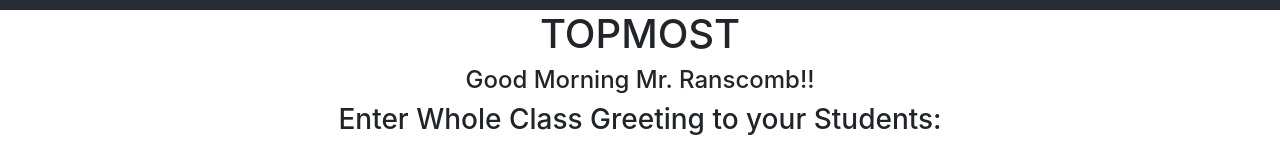
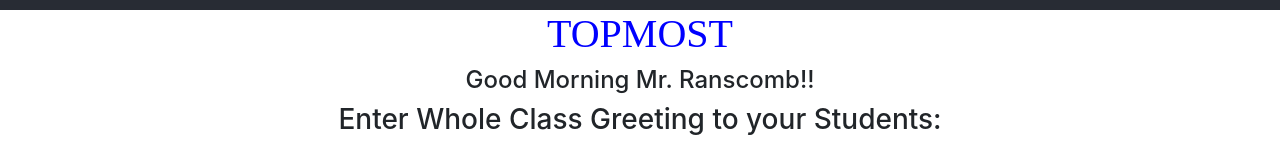
Before and after one commit to Strasserl/topmost, a React (Create React App) app: page / in a window 1280 px wide. Shown: the top 143 px of the page. Built offline with nearby package versions, Linux system fonts and the light colour scheme; no server answers.

Commit message:
changes font for title

```diff
--- a/src/App.css
+++ b/src/App.css
@@ -40,3 +40,7 @@
 .studentImage {
   width: 400px;
 }
+.rect {
+  color: blue;
+  font-family: Chalkduster;
+}
--- a/src/App.js
+++ b/src/App.js
@@ -7,7 +7,7 @@ class App extends Component {
     return (
       <div className="App">
         <header className="App-header" />
-        <h1>TOPMOST</h1>
+        <h1 className="rect">TOPMOST</h1>
         <Routes />
       </div>
     );
--- a/src/client/components/single-student-data.js
+++ b/src/client/components/single-student-data.js
@@ -4,6 +4,7 @@ import { fetchStudent } from '../store/student';
 import Loading from './loading';
 import SingleStudentBar from './single-student-bar';
 import { Table, Container } from 'reactstrap';
+import Button from 'react-bootstrap/Button';
 
 class SingleStudent extends React.Component {
   constructor(props) {
@@ -63,6 +64,12 @@ class SingleStudent extends React.Component {
             </Table>
           </Container>
         </div>
+        <Button href="/class-bar" size="lg" block>
+          Back to All Students
+        </Button>
+        <Button variant="info" href="/" size="lg" block>
+          Back to Homepage
+        </Button>
       </div>
     );
   }
```
